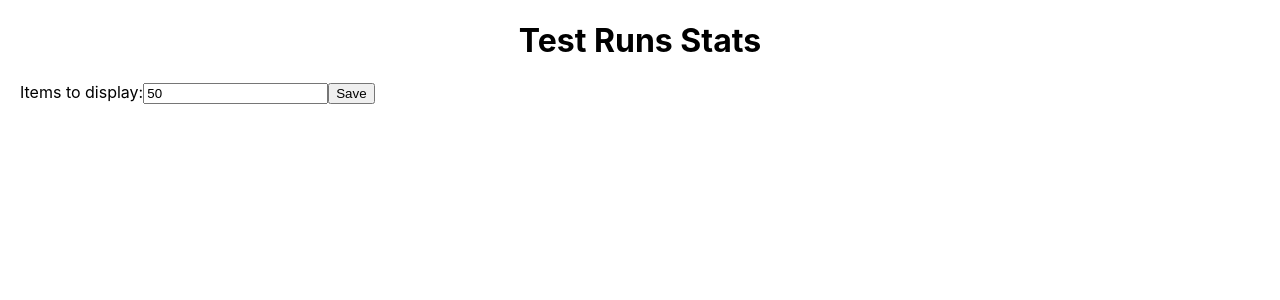
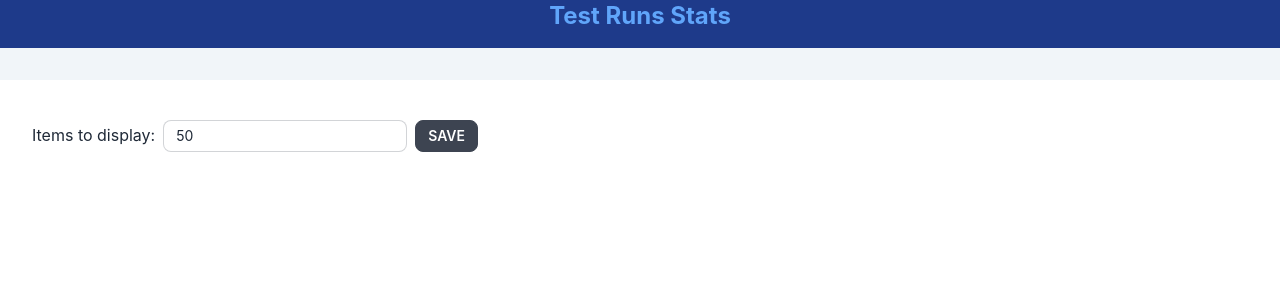
Before and after one commit to joaocjesus/SauceFlakiness, a React (Create React App) app: page / in a window 1280 px wide. Shown: the top 300 px of the page. Built offline with nearby package versions, Linux system fonts and the light colour scheme; no server answers.

Commit message:
Changes including styling

```diff
--- a/src/App.tsx
+++ b/src/App.tsx
@@ -1,5 +1,5 @@
-import { useState, useEffect, SetStateAction } from "react";
-import "./App.css";
+import { useState, useEffect } from "react";
+// import "./App.css";
 import Stats from "./components/Stats";
 import PieChart from "./components/PieChart";
 import { getRuns } from "./api/sauce.api";
@@ -62,34 +62,41 @@ function App() {
 
   return (
     <>
-      <h1>Test Runs Stats</h1>
-      <div className="content">
-        {loading && <div>Loading data...</div>}
+    <div className="relative mx-auto">
+      <h1 className="text-2xl h-12 align-middle text-center bg-blue-900 text-blue-400 font-bold">Test Runs Stats</h1>
+      <div className="h-8 pl-2 align-middle bg-slate-100">
+        {loading && <span>Loading data...</span>}
+        </div>
+      <div className="px-8">
         {tableData?.statuses && (
-          <div className="chart">
+          <div className="w-80 mx-auto">
             <PieChart statuses={tableData.statuses} title="Total runs status" />
           </div>
         )}
 
-        <div className="stats">
-          <form onSubmit={handleSubmit} className="filters">
-            <label htmlFor="quantity">Items to display:</label>
+        <div className="mt-10">
+          <form onSubmit={handleSubmit}>
+            <label htmlFor="quantity" className="mr-2">Items to display:</label>
             <input
               type="number"
               id="quantity"
               value={rowsInput}
               onChange={handleChange}
+              className="input input-bordered input-sm"
             />
-            <button type="submit">Save</button>
+            <button type="submit" className="btn btn-sm ml-2">Save</button>
           </form>
           {tableData?.test_cases && (
-            <div>
+            <div className="mt-4 text-sm">
               Showing {tableData.test_cases.length} of {tableData.total}{" "}
               records.
             </div>
           )}
-          <Stats data={tableData} />
+          <div className="rounded-lg mt-5 relative overflow-x-auto">
+            <Stats data={tableData} />
+          </div>
         </div>
+      </div>
       </div>
     </>
   );
--- a/src/api/sauce.api.ts
+++ b/src/api/sauce.api.ts
@@ -1,11 +1,10 @@
+import { Buffer } from 'buffer';
+
 const username = process.env.REACT_APP_SAUCE_USERNAME || '';
 const password = process.env.REACT_APP_SAUCE_KEY || '';
 const org_id = process.env.REACT_APP_SAUCE_ORG_ID || '';
-
-const authString = `${username}:${password}`;
-const encodedAuthString = btoa(authString);
-
-const endpoint = 'http://localhost:3000/api/v2/insights/rdc/test-cases';
+const endpoint = `${process.env.REACT_APP_SAUCE_ENDPOINT}/v2/insights/rdc/test-cases`;
+const encodedAuthString = (Buffer.from(`${username}:${password}`).toString('base64'));
 
 export const getRuns = async () => {
   try {
@@ -17,12 +16,15 @@ export const getRuns = async () => {
 
     url.search = params.toString();
 
+console.log(url);
+
     const response = await fetch(url, {
       method: 'GET',
       headers: {
+        "Content-Type": "application/json",
         'Authorization': `Basic ${encodedAuthString}`,
       },
-      redirect: 'follow'
+      redirect: 'follow',
     });
 
     if (!response.ok) {
--- a/src/components/Stats.tsx
+++ b/src/components/Stats.tsx
@@ -1,5 +1,5 @@
 import { getFailedTests } from "../helpers/statsUtils";
-import "./Stats.css";
+// import "./Stats.css";
 import Table from "./Table";
 
 const Stats = ({ data, maxRows }: { data: any; maxRows?: number }) => {
--- a/src/components/Table.tsx
+++ b/src/components/Table.tsx
@@ -1,5 +1,5 @@
 import React from "react";
-import "./Table.css";
+// import "./Table.css";
 
 interface TableProps {
   data: Array<{ [key: string]: any }>;
@@ -19,16 +19,18 @@ const Table: React.FC<TableProps> = ({ data, totalsRow = "above" }) => {
   const headers = Object.keys(data[0]);
 
   const renderHeader = () => (
-    <tr>
-      {headers.map((header, index) => (
-        <th key={index}>{formatStr(header)}</th>
-      ))}
-    </tr>
+    <thead className="bg-blue-300 h-10 text-left">
+      <tr>
+        {headers.map((header, index) => (
+          <th key={index} className="text-md">{formatStr(header)}</th>
+        ))}
+      </tr>
+    </thead>
   );
 
   const renderBody = () =>
     data.map((row, rowIndex) => (
-      <tr key={rowIndex}>
+      <tr key={rowIndex} className="odd:bg-gray-50 hover:bg-blue-50">
         {headers.map((header, index) => (
           <td key={index}>{row[header]}</td>
         ))}
@@ -36,7 +38,7 @@ const Table: React.FC<TableProps> = ({ data, totalsRow = "above" }) => {
     ));
 
   const renderTotals = () => (
-    <tr className="totals">
+    <tr className="bg-blue-100">
       {headers.map((header, index) => (
         <td key={index}>
           {index === 0 && "Totals"}
@@ -49,9 +51,9 @@ const Table: React.FC<TableProps> = ({ data, totalsRow = "above" }) => {
   );
 
   return (
-    <table className="Table">
+    <table className="w-full table-auto table-compact border-solid border border-blue-300">
+      {renderHeader()}
       <tbody>
-        {renderHeader()}
         {totalsRow === "above" && renderTotals()}
         {renderBody()}
         {totalsRow === "below" && renderTotals()}
--- a/src/index.css
+++ b/src/index.css
@@ -1,3 +1,7 @@
+@tailwind base;
+@tailwind components;
+@tailwind utilities;
+
 body {
   margin: 0;
   font-family: -apple-system, BlinkMacSystemFont, 'Segoe UI', 'Roboto', 'Oxygen',
--- a/src/index.tsx
+++ b/src/index.tsx
@@ -1,7 +1,8 @@
 import React from "react";
 import ReactDOM from "react-dom/client";
+import App from "./App";
+
 import "./index.css";
-import App from "./App";
 
 const root = ReactDOM.createRoot(
   document.getElementById("root") as HTMLElement
--- /dev/null
+++ b/tailwind.config.js
@@ -0,0 +1,16 @@
+/** @type {import('tailwindcss').Config} */
+const defaultTheme = require('tailwindcss/defaultTheme')
+
+module.exports = {
+  content: [
+    "./src/**/*.{html,ts,tsx}",
+  ],
+  theme: {
+    extend: {
+      fontFamily: {
+        sans: ['Inter var', ...defaultTheme.fontFamily.sans],
+      },
+    },
+  },
+  plugins: [require("daisyui")],
+}
--- a/tsconfig.json
+++ b/tsconfig.json
@@ -7,7 +7,7 @@
       "esnext"
     ],
     "outDir": "./build",
-    "rootDir": "./src",
+    "rootDir": "./",
     "allowJs": true,
     "skipLibCheck": true,
     "esModuleInterop": true,
```
Also changed, not shown: package.json (+29 -25 lines), src/setupProxy.js (deleted, +0 -14 lines), 2 other files (tests, documents, lock files or other folders).
